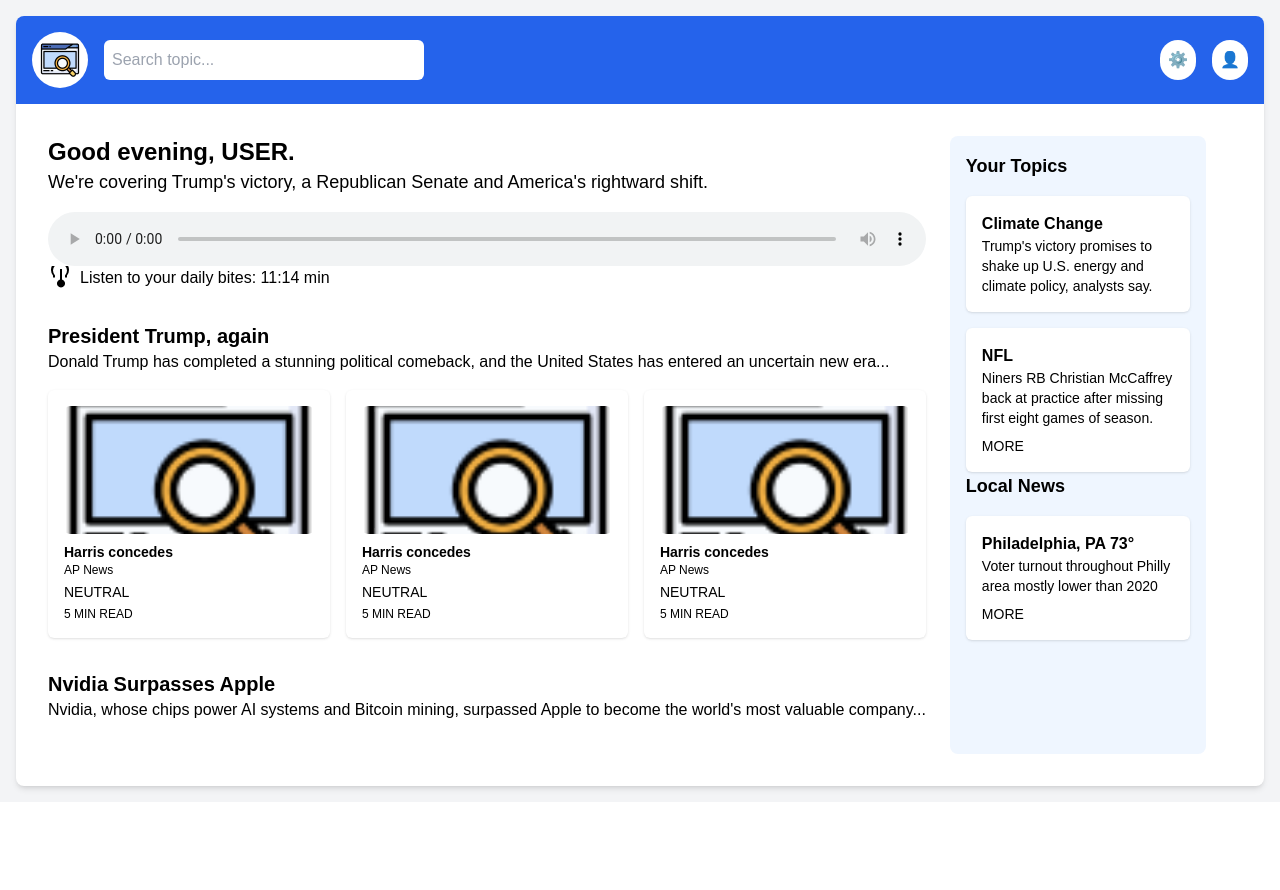
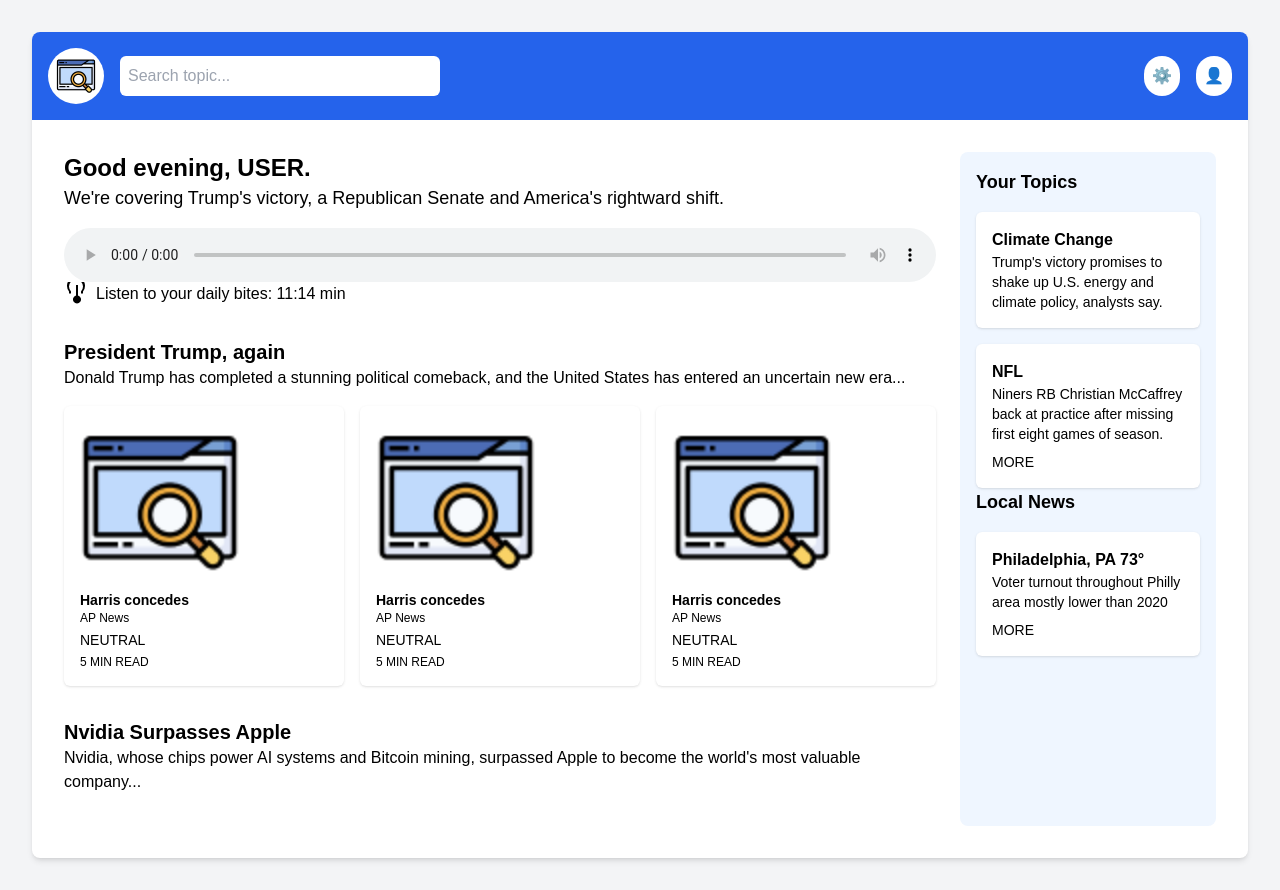
Before and after one commit to fayefzhang/bitewise, a Next.js app in the folder frontend/: page /dashboard in a window 1280 px wide. Before the commit the page ends 802 px from the top, so only its background shows below. Built offline with nearby package versions, Linux system fonts and the light colour scheme.

Commit message:
padding + image fix

```diff
--- a/frontend/app/dashboard/page.tsx
+++ b/frontend/app/dashboard/page.tsx
@@ -3,6 +3,7 @@
 import Header from "../components/header";
 import { useRouter } from "next/navigation";
 import Link from "next/link";
+import Image from "next/image";
 
 const DashboardPage: React.FC = () => {
   const router = useRouter();
@@ -14,13 +15,14 @@ const DashboardPage: React.FC = () => {
   };
 
   return (
-    <div className="p-4 bg-gray-100 min-h-screen text-black">
+    <div className="bg-gray-100 min-h-screen p-4 md:p-8 text-black">
       <div className="max-w-7xl mx-auto bg-white rounded-lg shadow-md">
         <Header onSearch={handleSearch} placeholder="Search topic..." />
 
         {/* Main Content */}
         <main className="p-4 md:p-8 flex flex-col md:flex-row space-y-6 md:space-y-0 md:space-x-6">
-          <div className="flex-col">
+          {/* Main Section */}
+          <div className="flex-1 flex-col">
             <h1 className="text-2xl font-bold">Good evening, USER.</h1>
             <p className="text-lg mb-4">
               We're covering Trump's victory, a Republican Senate and America's
@@ -55,10 +57,12 @@ const DashboardPage: React.FC = () => {
                     key={index}
                     className="bg-white p-4 rounded-md shadow w-1/3"
                   >
-                    <img
+                    <Image
                       src="/bitewise_logo.png"
                       alt="Harris concedes"
-                      className="w-full h-32 object-cover rounded-md mb-2"
+                      width={160}
+                      height={50}
+                      className="object-cover rounded-lg mb-2"
                     />
                     <p className="text-sm font-bold">Harris concedes</p>
                     <p className="text-xs">AP News</p>
```
